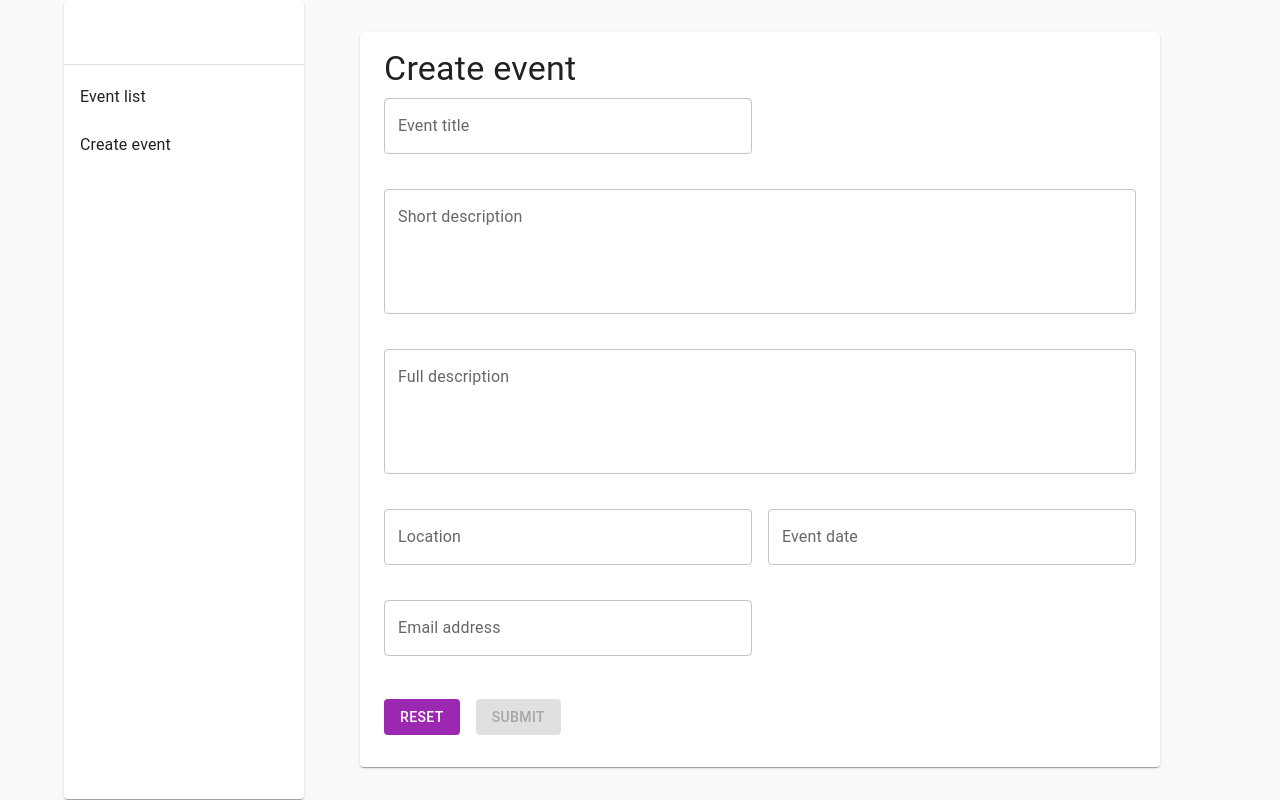
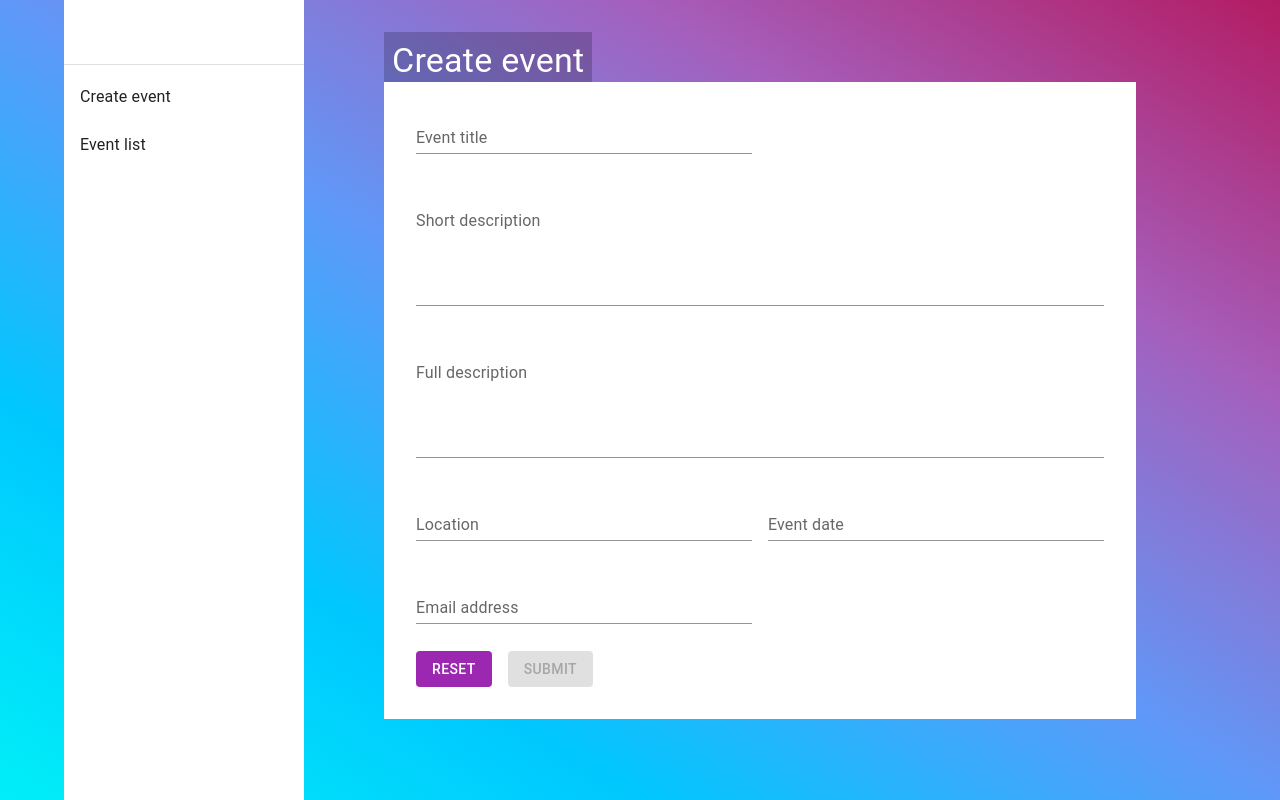
Before and after one commit to bartoszkwiatek/event-form-app, a React (Create React App) app in the folder frontend/: page /create in a window 1280 px wide. Built offline with nearby package versions, Linux system fonts and the light colour scheme.

Commit message:
style: change styles for components

```diff
--- /dev/null
+++ b/frontend/src/common/components/SubpageHeader.tsx
@@ -0,0 +1,20 @@
+import { Typography } from '@mui/material';
+import { PropsWithChildren } from 'react';
+
+export const SubpageHeader = ({ children }: { children: PropsWithChildren['children'] }) => {
+    return (
+        <Typography
+            variant="h4"
+            component="h3"
+            sx={{
+                padding: 1,
+                paddingBottom: 0,
+                color: 'white',
+                backgroundColor: 'rgba(0, 0, 0, 0.2)',
+                display: 'inline-block',
+            }}
+        >
+            {children}
+        </Typography>
+    );
+};
--- a/frontend/src/common/theme/theme.ts
+++ b/frontend/src/common/theme/theme.ts
@@ -1,10 +1,9 @@
 import { createTheme } from '@mui/material';
-import { grey } from '@mui/material/colors';
 
 export const theme = createTheme({
     palette: {
         background: {
-            default: grey[50],
+            // default: cyan[500],
         },
     },
     components: {
@@ -15,6 +14,7 @@ export const theme = createTheme({
                 },
             },
             defaultProps: {
+                variant: 'standard',
                 margin: 'dense',
                 fullWidth: true,
             },
--- /dev/null
+++ b/frontend/src/index.scss
@@ -0,0 +1,7 @@
+body {
+  background-image: linear-gradient(to right top, #00eff8, #00c8ff, #5f98f8, #a55fbc, #b31c63);
+}
+
+aside {
+  min-height: 100vh;
+}
--- a/frontend/src/index.tsx
+++ b/frontend/src/index.tsx
@@ -4,6 +4,7 @@ import { RouterProvider } from 'react-router-dom';
 
 import reportWebVitals from './reportWebVitals';
 import { router } from './router/router';
+import './index.scss';
 
 const root = createRoot(document.getElementById('root') as HTMLElement);
 root.render(
--- a/frontend/src/modules/eventForm/components/EventForm.tsx
+++ b/frontend/src/modules/eventForm/components/EventForm.tsx
@@ -1,12 +1,13 @@
 import { Form, Formik } from 'formik';
 import { ReactElement, useState } from 'react';
-import { Button, Container, Grid, Paper, Typography } from '@mui/material';
+import { Button, Container, Grid, Paper } from '@mui/material';
 import { Stack } from '@mui/system';
 
 import { useApi } from '../../../common/utils/useApi';
 import { DatePicker } from '../../../common/components/DatePicker';
 import { TextInput } from '../../../common/components/TextInput';
 import { TextArea } from '../../../common/components/TextArea';
+import { SubpageHeader } from '../../../common/components/SubpageHeader';
 import { formSchema } from '../models/formSchema';
 import { CorrectFormResponse, InputValues } from '../models/types';
 import { DisplayError } from './DisplayError';
@@ -31,11 +32,8 @@ export const EventForm = (): ReactElement => {
     };
 
     return (
-        <Paper>
-            <Container data-testid="event-form" sx={{ padding: 2 }}>
-                <Typography variant="h4" component="h3">
-                    Create event
-                </Typography>
+        <Container data-testid="event-form">
+            <SubpageHeader>Create event</SubpageHeader>
             <Formik
                 initialValues={{
                     title: '',
@@ -53,6 +51,7 @@ export const EventForm = (): ReactElement => {
                 {formik => {
                     const { dirty, isValid } = formik;
                     return (
+                        <Paper square elevation={0} sx={{ padding: 4, paddingTop: 2 }}>
                             <Form>
                                 <Grid container columnSpacing={2} columns={{ xs: 1, md: 2 }}>
                                     <Grid item xs={1}>
@@ -105,13 +104,7 @@ export const EventForm = (): ReactElement => {
                                     </Grid>
 
                                     <Grid item xs={2}>
-                                        <Stack
-                                            // justifyContent="center"
-                                            spacing={2}
-                                            direction="row"
-                                            marginTop={2}
-                                            marginBottom={2}
-                                        >
+                                        <Stack spacing={2} direction="row">
                                             <Button
                                                 color="secondary"
                                                 variant="contained"
@@ -135,6 +128,7 @@ export const EventForm = (): ReactElement => {
                                     </Grid>
                                 </Grid>
                             </Form>
+                        </Paper>
                     );
                 }}
             </Formik>
@@ -142,6 +136,5 @@ export const EventForm = (): ReactElement => {
             <DisplayError error={error} />
             <DisplaySuccess success={!!data} />
         </Container>
-        </Paper>
     );
 };
--- a/frontend/src/modules/eventList/components/EventList.tsx
+++ b/frontend/src/modules/eventList/components/EventList.tsx
@@ -1,6 +1,6 @@
-import { Typography } from '@mui/material';
 import { Container } from '@mui/system';
 
+import { SubpageHeader } from '../../../common/components/SubpageHeader';
 import { useApi } from '../../../common/utils/useApi';
 import { ShortEventData } from '../models/types';
 import { EventListElement } from './EventListElement';
@@ -12,9 +12,7 @@ export const EventList = () => {
 
     return (
         <Container data-testid="event-list">
-            <Typography variant="h4" component="h3">
-                Incoming events
-            </Typography>
+            <SubpageHeader>Incoming events</SubpageHeader>
             {isLoading && <p>Loading</p>}
             {data && data.map(event => <EventListElement key={event.id} eventData={event} />)}
         </Container>
--- a/frontend/src/modules/eventList/components/EventListElement.tsx
+++ b/frontend/src/modules/eventList/components/EventListElement.tsx
@@ -26,7 +26,7 @@ export const EventListElement = ({ eventData }: { eventData: ShortEventData }) =
         navigator.clipboard.writeText(`${location.href}/${eventData.id}`);
     };
     return (
-        <Card data-testid="event-form" sx={{ marginBottom: 4 }}>
+        <Card square elevation={0} data-testid="event-form" sx={{ marginBottom: 4 }}>
             <CardHeader
                 avatar={
                     <Tooltip title={`Added by: ${eventData.email}`}>
--- a/frontend/src/modules/sidebar/Sidebar.tsx
+++ b/frontend/src/modules/sidebar/Sidebar.tsx
@@ -15,6 +15,8 @@ import { routes } from '../../router/routes';
 export const Sidebar = (): ReactElement => {
     return (
         <Paper
+            elevation={0}
+            square
             component="aside"
             sx={{
                 width: 240,
@@ -24,7 +26,7 @@ export const Sidebar = (): ReactElement => {
             <Toolbar />
             <Divider />
             <List component="nav">
-                {[routes.list, routes.create].map(({ title, path }) => (
+                {[routes.create, routes.list].map(({ title, path }) => (
                     <ListItem key={title} disablePadding>
                         <ListItemButton component={NavLink} to={path}>
                             <ListItemText>{title}</ListItemText>
```
Lines whose indentation alone changed are shown as unchanged.
